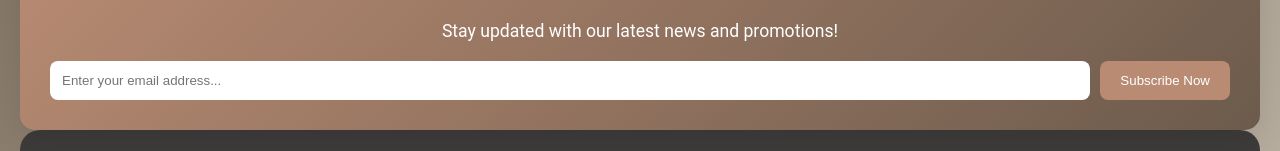
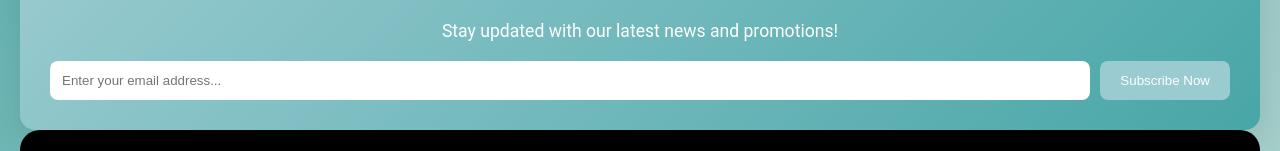
Before and after one commit to ayoubmorchid/bookhaven, a React (Create React App) app: page / in a window 1280 px wide. Shown: the part 2476-2627 px from the top of the page. Built offline with nearby package versions, Linux system fonts and the light colour scheme.

Commit message:
change style global.css

```diff
--- a/src/style/global.css
+++ b/src/style/global.css
@@ -1,8 +1,8 @@
 :root {
-  --primary-color: #b98b73; /* لون بني فاتح يرمز للأثاث الخشبي */
-  --secondary-color: #6c5b4c; /* لون بني داكن للأرفف */
-  --background-color: #f5f1e3; /* لون بيج فاتح لجدران المكتبة */
-  --text-color: #3e3c3a; /* لون رمادي غامق للنصوص */
-  --link-color: #1a535c; /* لون أخضر داكن يرمز للطبيعة */
-  --link-hover-color: #4ecdc4; /* لون فيروزي لطيف للتفاعل */
+  --background-color: #F2EFE7; /* لون بيج فاتح - للخلفيات */
+  --primary-color: #9ACBD0; /* لون أزرق فاتح - للأزرار والعناصر البارزة */
+  --secondary-color: #48A6A7; /* لون تركوازي - للعناوين أو الحواف */
+  --hover-color: #2973B2; /* لون أزرق غامق - عند التفاعل مع العناصر */
+  --text-color: #000000; /* لون أبيض للنصوص */
+  --accent-color: #48A6A7; /* لون تركوازي إضافي للتفاصيل */
 }
```
